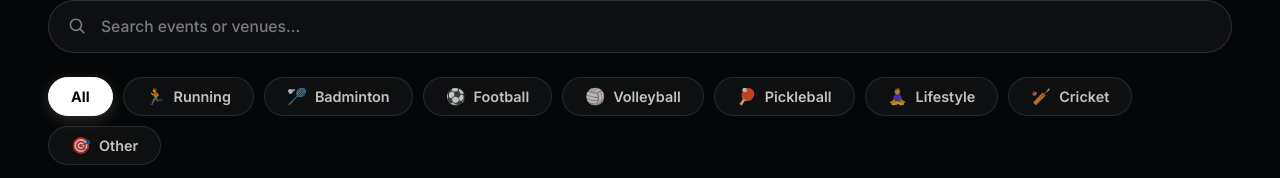
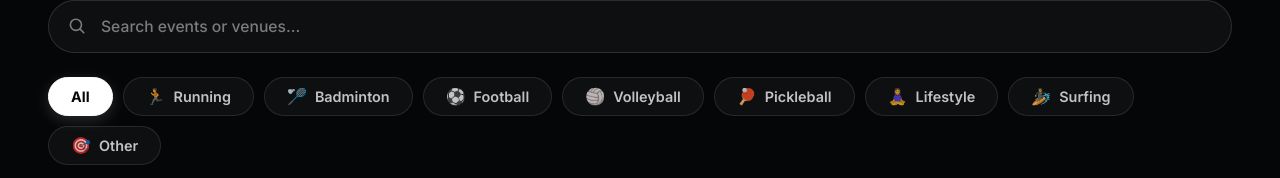
Before and after one commit to Midhunnairts/StrydclubFrontend, an Angular app: page /events in a window 1280 px wide. Shown: the part 334-512 px from the top of the page. Built offline with nearby package versions, Linux system fonts and the light colour scheme; no server answers.

Commit message:
cricket to surf

```diff
--- a/src/app/components/event-list/event-list.ts
+++ b/src/app/components/event-list/event-list.ts
@@ -42,7 +42,7 @@ export class EventListComponent implements OnInit {
             'Volleyball': 'https://images.unsplash.com/photo-1612872087720-bb876e2e67d1?auto=format&fit=crop&w=800&q=80',
             'Pickleball': '/assets/Pickleball.webp',
             'Lifestyle': 'https://images.unsplash.com/photo-1545205597-3d9d02c29597?auto=format&fit=crop&w=800&q=80',
-            'Cricket': 'https://images.unsplash.com/photo-1540747913346-19e32dc3e97e?auto=format&fit=crop&w=800&q=80',
+            'Surfing': 'https://images.unsplash.com/photo-1502680390469-be75c86b636f?auto=format&fit=crop&w=800&q=80',
             'Other': '/assets/Other.jpg'
           };
           const upcomingEvents = res.events.filter(e => {
--- a/src/app/components/sport-list/sport-list.ts
+++ b/src/app/components/sport-list/sport-list.ts
@@ -41,7 +41,7 @@ export class SportListComponent implements OnInit {
             'Volleyball': 'BEACH & INDOOR',
             'Pickleball': 'FAST GROWING',
             'Lifestyle': 'WELLNESS & FUN',
-            'Cricket': 'POPULAR',
+            'Surfing': 'WATER SPORT',
             'Other': 'EXPLORE MORE'
           };
           const defaultImages: Record<string, string> = {
@@ -51,7 +51,7 @@ export class SportListComponent implements OnInit {
             'Volleyball': 'https://images.unsplash.com/photo-1612872087720-bb876e2e67d1?auto=format&fit=crop&w=800&q=80',
             'Pickleball': '/assets/Pickleball.webp',
             'Lifestyle': 'https://images.unsplash.com/photo-1545205597-3d9d02c29597?auto=format&fit=crop&w=800&q=80',
-            'Cricket': 'https://images.unsplash.com/photo-1540747913346-19e32dc3e97e?auto=format&fit=crop&w=800&q=80',
+            'Surfing': 'https://images.unsplash.com/photo-1502680390469-be75c86b636f?auto=format&fit=crop&w=800&q=80',
             'Other': '/assets/Other.jpg'
           };
           const mapped = res.sports.map(s => ({
--- a/src/app/pages/admin-console/admin-console.html
+++ b/src/app/pages/admin-console/admin-console.html
@@ -392,7 +392,7 @@
                 <option value="Football">Football</option>
                 <option value="Volleyball">Volleyball</option>
                 <option value="Pickleball">Pickleball</option>
-                <option value="Cricket">Cricket</option>
+                <option value="Surfing">Surfing</option>
                 <option value="Lifestyle">Lifestyle</option>
                 <option value="Other">Other</option>
               </select>
--- a/src/app/pages/complete-profile/complete-profile.ts
+++ b/src/app/pages/complete-profile/complete-profile.ts
@@ -32,7 +32,7 @@ export class CompleteProfileComponent implements OnInit {
     { name: 'Volleyball', icon: '🏐' },
     { name: 'Pickleball', icon: '🏓' },
     { name: 'Lifestyle', icon: '🧘‍♀️' },
-    { name: 'Cricket', icon: '🏏' }
+    { name: 'Surfing', icon: '🏄' }
   ];
 
   ngOnInit() {
--- a/src/app/pages/events/events.ts
+++ b/src/app/pages/events/events.ts
@@ -44,7 +44,7 @@ export class EventsComponent implements OnInit {
     { name: 'Volleyball', icon: '🏐' },
     { name: 'Pickleball', icon: '🏓' },
     { name: 'Lifestyle', icon: '🧘‍♀️' },
-    { name: 'Cricket', icon: '🏏' },
+    { name: 'Surfing', icon: '🏄' },
     { name: 'Other', icon: '🎯' }
   ];
 
@@ -79,7 +79,7 @@ export class EventsComponent implements OnInit {
             'Volleyball': '🏐',
             'Pickleball': '🏓',
             'Lifestyle': '🧘‍♀️',
-            'Cricket': '🏏',
+            'Surfing': '🏄',
             'Other': '🎯'
           };
           const categoryImages: Record<string, string> = {
@@ -89,7 +89,7 @@ export class EventsComponent implements OnInit {
             'Volleyball': 'https://images.unsplash.com/photo-1612872087720-bb876e2e67d1?auto=format&fit=crop&w=800&q=80',
             'Pickleball': '/assets/Pickleball.webp',
             'Lifestyle': 'https://images.unsplash.com/photo-1545205597-3d9d02c29597?auto=format&fit=crop&w=800&q=80',
-            'Cricket': 'https://images.unsplash.com/photo-1540747913346-19e32dc3e97e?auto=format&fit=crop&w=800&q=80',
+            'Surfing': 'https://images.unsplash.com/photo-1502680390469-be75c86b636f?auto=format&fit=crop&w=800&q=80',
             'Other': '/assets/Other.jpg'
           };
           const mapped = res.events.map(e => {
@@ -147,7 +147,7 @@ export class EventsComponent implements OnInit {
     const category = this.selectedCategory();
     if (category !== 'All') {
       if (category.toLowerCase() === 'other') {
-        const standardCategories = ['running', 'badminton', 'football', 'volleyball', 'pickleball', 'lifestyle', 'cricket'];
+        const standardCategories = ['running', 'badminton', 'football', 'volleyball', 'pickleball', 'lifestyle', 'surfing'];
         list = list.filter(e => !standardCategories.includes(e.category.toLowerCase()) || e.category.toLowerCase() === 'other');
       } else {
         list = list.filter(e => e.category.toLowerCase() === category.toLowerCase());
@@ -250,7 +250,8 @@ export class EventsComponent implements OnInit {
       'Football': '⚽',
       'Volleyball': '🏐',
       'Pickleball': '🏓',
-      'Lifestyle': '🧘‍♀️'
+      'Lifestyle': '🧘‍♀️',
+      'Surfing': '🏄'
     };
     return icons[event.category] || '✨';
   }
@@ -264,7 +265,7 @@ export class EventsComponent implements OnInit {
       'Volleyball': 'https://images.unsplash.com/photo-1612872087720-bb876e2e67d1?auto=format&fit=crop&w=800&q=80',
       'Pickleball': '/assets/Pickleball.webp',
       'Lifestyle': 'https://images.unsplash.com/photo-1545205597-3d9d02c29597?auto=format&fit=crop&w=800&q=80',
-      'Cricket': 'https://images.unsplash.com/photo-1540747913346-19e32dc3e97e?auto=format&fit=crop&w=800&q=80',
+      'Surfing': 'https://images.unsplash.com/photo-1502680390469-be75c86b636f?auto=format&fit=crop&w=800&q=80',
       'Other': '/assets/Other.jpg'
     };
     return defaultImages[event.category] || '/assets/Other.jpg';
@@ -278,7 +279,8 @@ export class EventsComponent implements OnInit {
       'Football': 599,
       'Volleyball': 399,
       'Pickleball': 649,
-      'Lifestyle': 199
+      'Lifestyle': 199,
+      'Surfing': 499
     };
     return defaultPrices[event.category] || 499;
   }
--- a/src/app/pages/host-event/host-event.ts
+++ b/src/app/pages/host-event/host-event.ts
@@ -39,7 +39,7 @@ export class HostEventComponent implements OnInit {
     { name: 'Volleyball', icon: '🏐' },
     { name: 'Pickleball', icon: '🏓' },
     { name: 'Lifestyle', icon: '🧘‍♀️' },
-    { name: 'Cricket', icon: '🏏' },
+    { name: 'Surfing', icon: '🏄' },
     { name: 'Other', icon: '✨' },
   ];
 
--- a/src/app/pages/individual-event/individual-event.ts
+++ b/src/app/pages/individual-event/individual-event.ts
@@ -112,7 +112,7 @@ export class IndividualEventComponent implements OnInit {
                 'Volleyball': 'https://images.unsplash.com/photo-1612872087720-bb876e2e67d1?auto=format&fit=crop&w=800&q=80',
                 'Pickleball': '/assets/Pickleball.webp',
                 'Lifestyle': 'https://images.unsplash.com/photo-1545205597-3d9d02c29597?auto=format&fit=crop&w=800&q=80',
-                'Cricket': 'https://images.unsplash.com/photo-1540747913346-19e32dc3e97e?auto=format&fit=crop&w=800&q=80',
+                'Surfing': 'https://images.unsplash.com/photo-1502680390469-be75c86b636f?auto=format&fit=crop&w=800&q=80',
                 'Other': '/assets/Other.jpg'
               };
               const mapped: EventDetails = {
--- a/src/app/pages/user-profile/user-profile.ts
+++ b/src/app/pages/user-profile/user-profile.ts
@@ -62,7 +62,7 @@ export class UserProfileComponent implements OnInit {
     { name: 'Volleyball', icon: '🏐' },
     { name: 'Pickleball', icon: '🏓' },
     { name: 'Lifestyle', icon: '🧘‍♀️' },
-    { name: 'Cricket', icon: '🏏' }
+    { name: 'Surfing', icon: '🏄' }
   ];
 
   winRatePercentage = computed(() => {
```
